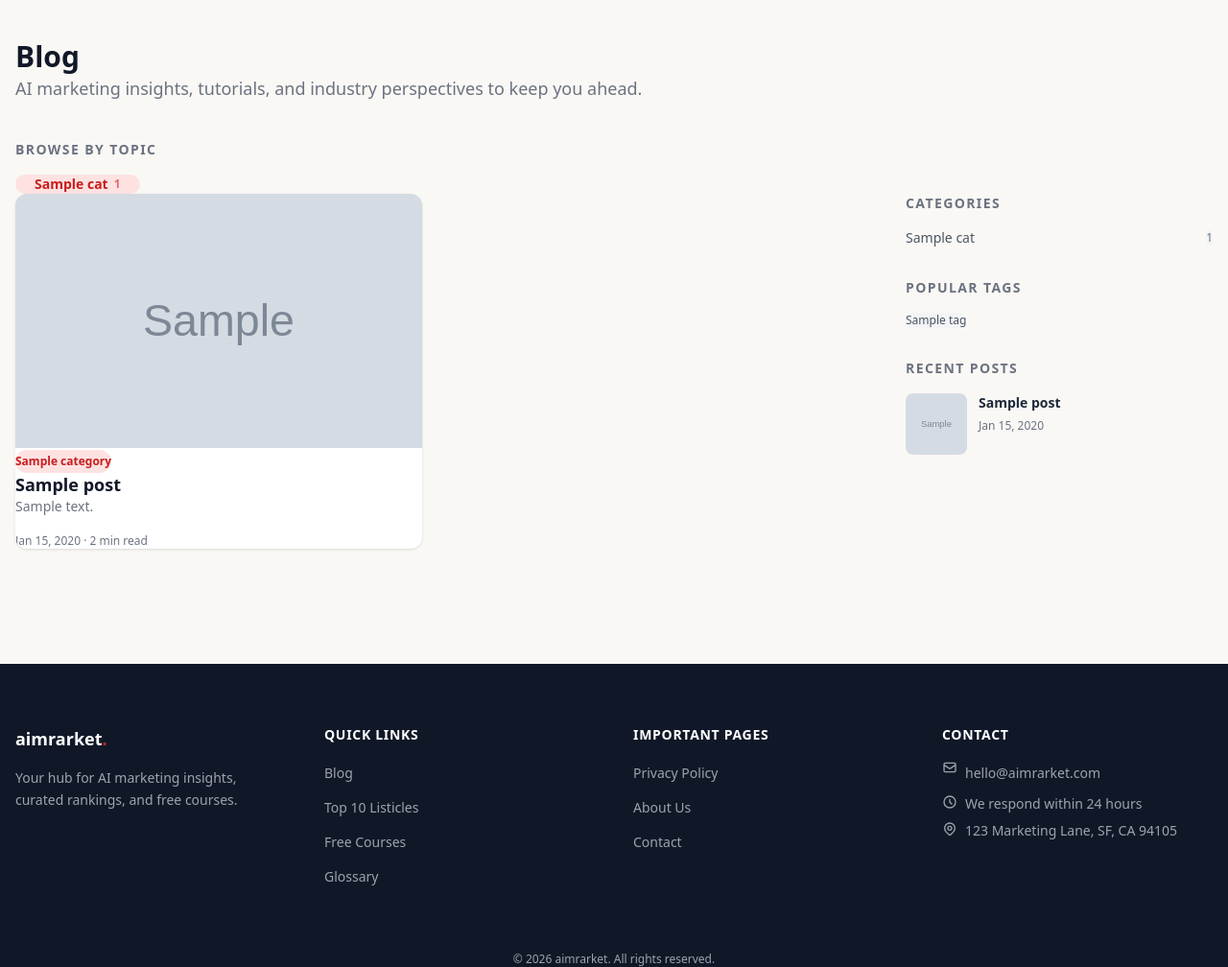
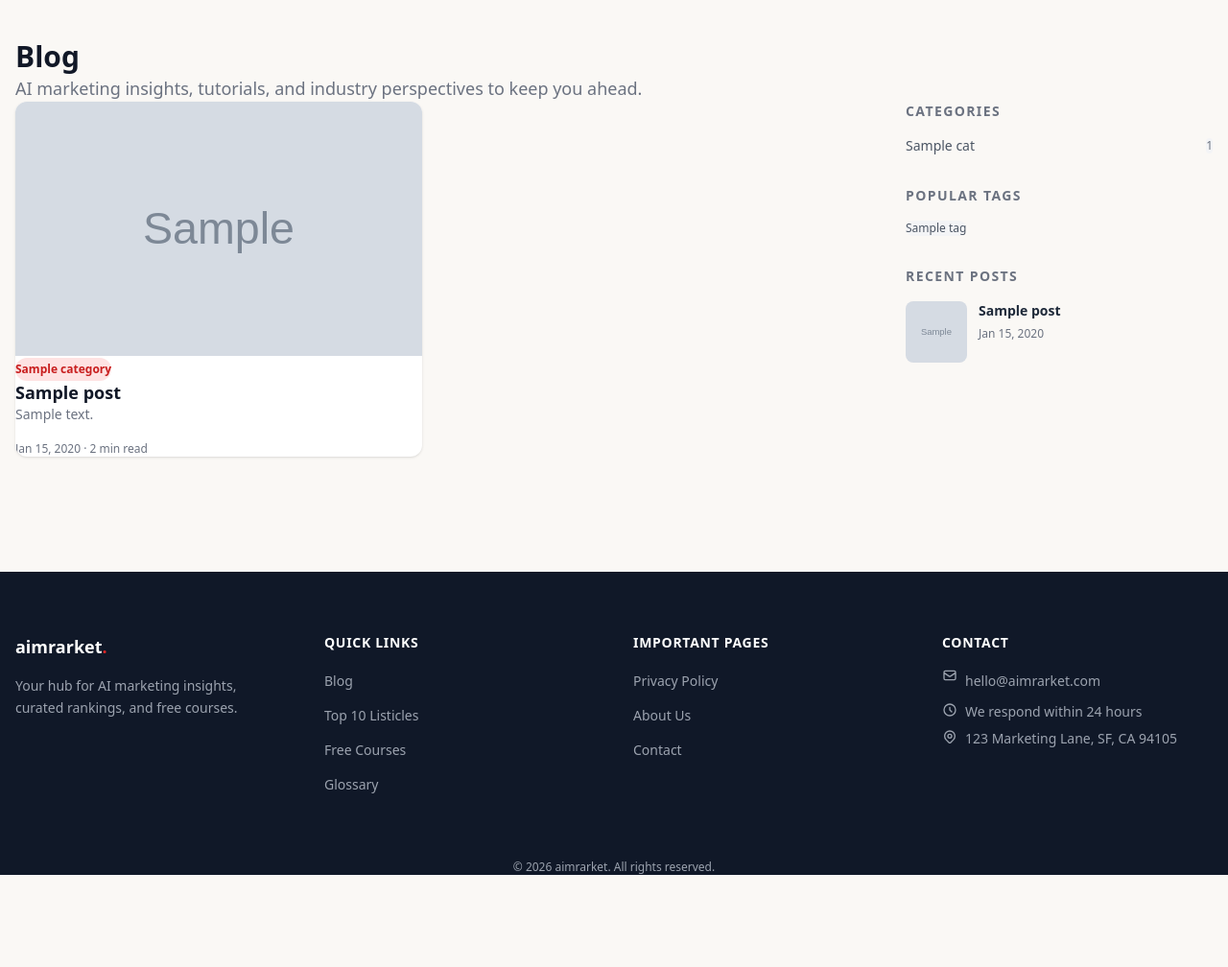
Before and after one commit to aouwalitshikkha/ai-marketings-template, a Django app: template blog/templates/blog/post_list.html in a window 1280 px wide. Shown: the part 65-1073 px from the top of the page at 96% size. After the commit the page ends 977 px from the top, so only its background shows below. Run offline with Django 5.2, Linux system fonts and the light colour scheme; the template is opened without the code that fills it: most values are stand-ins (such as "Sample title", 1, 10 or a date in 2020); grey boxes marked "Sample" are stand-in pictures; style sheets or scripts are compiled from the project's sources.

Commit message:
Remove Browse by Topic, improve spacing

```diff
--- a/blog/templates/blog/post_list.html
+++ b/blog/templates/blog/post_list.html
@@ -8,20 +8,11 @@
 {% block nav_blog %}text-gray-900 font-semibold{% endblock %}
 
 {% block content %}
-<main class="max-w-7xl mx-auto px-4 sm:px-6 lg:px-8 py-10">
+<main class="max-w-7xl mx-auto px-4 sm:px-6 lg:px-8 py-10 sm:py-16">
 
-  <section class="mb-10">
+  <section class="mb-12">
     <h1 class="text-3xl sm:text-4xl font-bold text-gray-900">Blog</h1>
     <p class="mt-2 text-gray-500 text-lg">AI marketing insights, tutorials, and industry perspectives to keep you ahead.</p>
-  </section>
-
-  <section class="mb-12">
-    <h2 class="text-sm font-semibold uppercase tracking-widest text-gray-500 mb-4">Browse by Topic</h2>
-    <div class="flex flex-wrap gap-3">
-      {% for cat in categories %}
-      <a href="/blog/category/{{ cat.slug }}/" class="inline-flex items-center gap-1.5 px-5 py-2 rounded-full text-sm font-semibold bg-red-100 text-red-700 hover:bg-red-200 transition">{{ cat.name }} <span class="text-xs opacity-60">{{ cat.post_count }}</span></a>
-      {% endfor %}
-    </div>
   </section>
 
   <div class="lg:flex lg:gap-12">
```
